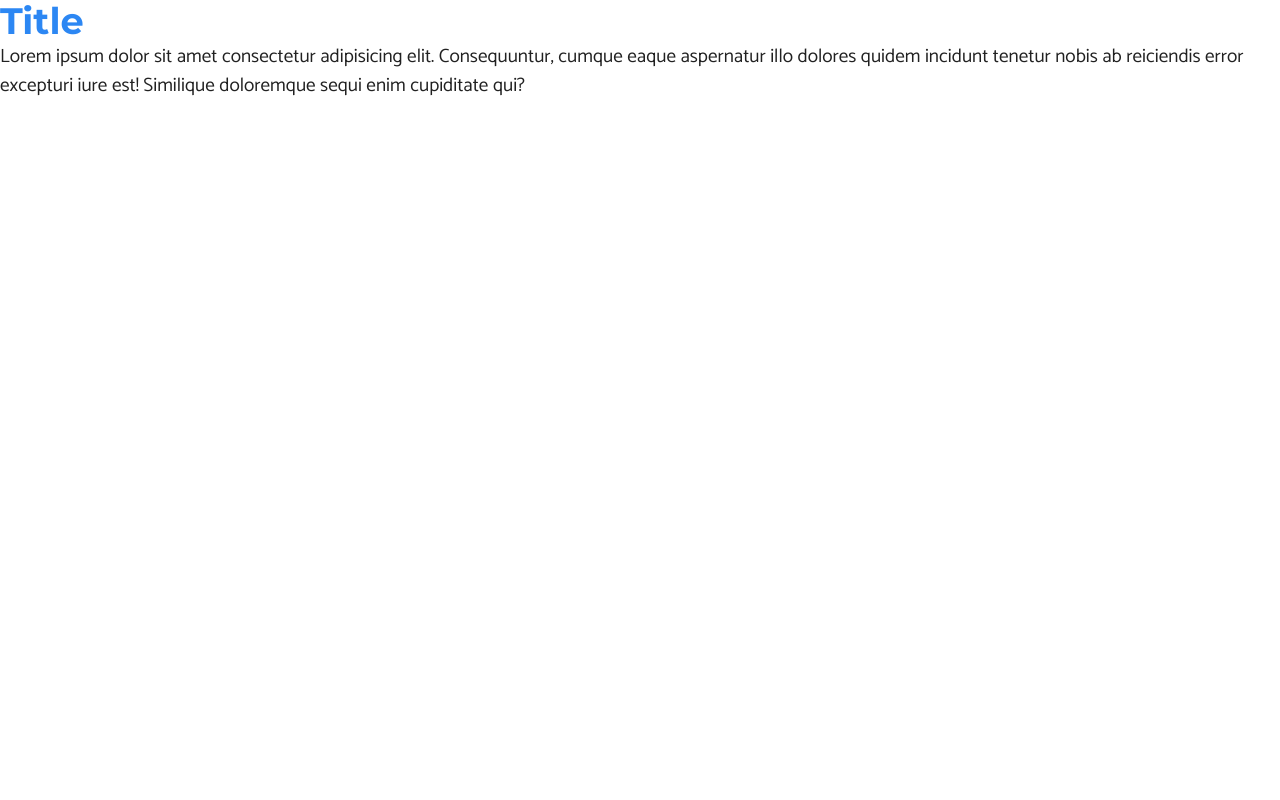
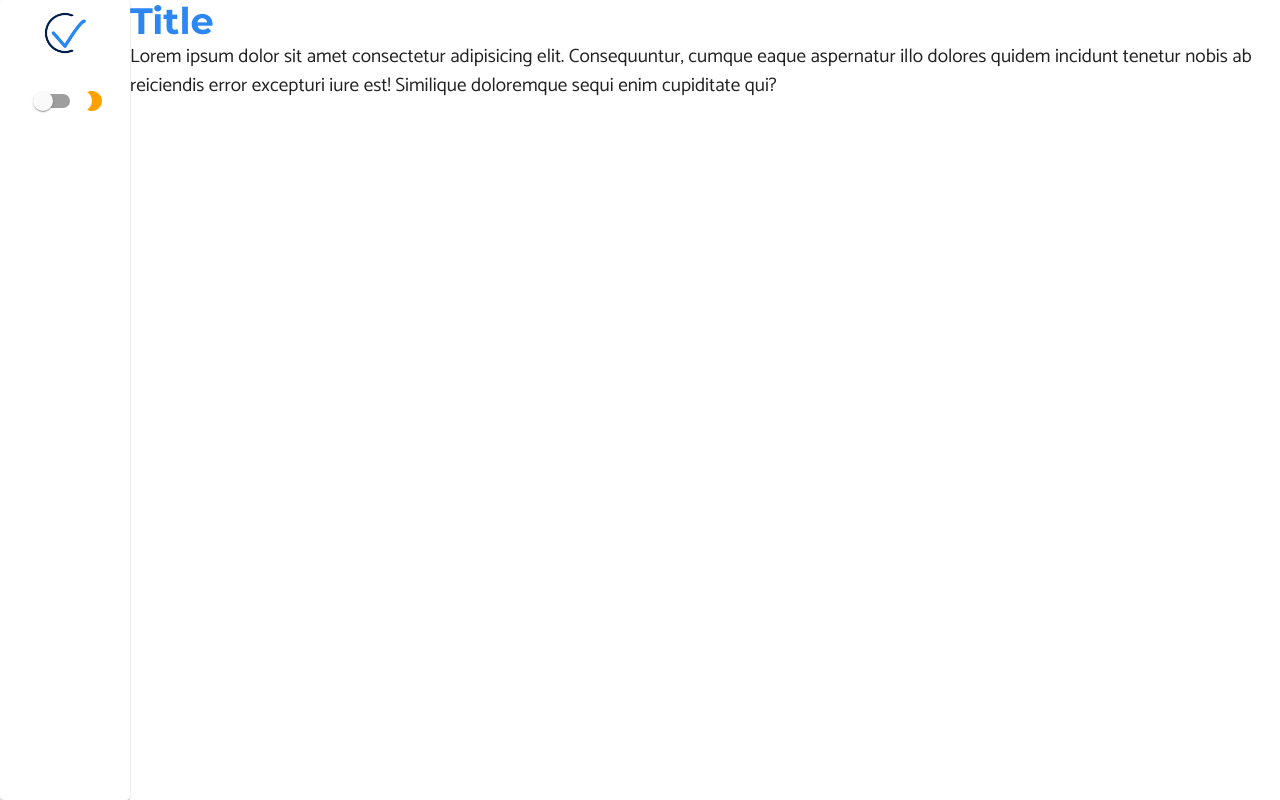
Before and after one commit to juliensale/todo-app, a Next.js app in the folder frontend/app/: page / in a window 1280 px wide. Built offline with nearby package versions, Linux system fonts and the light colour scheme.

Commit message:
Base Navigation

```diff
--- /dev/null
+++ b/frontend/app/components/Layout/Drawer.tsx
@@ -0,0 +1,73 @@
+import { useContext } from "react"
+import { NavigationContext } from "./Navigation"
+import { createStyles, Drawer as MuiDrawer, makeStyles, Theme } from '@material-ui/core'
+import FullPanel from './FullPanel'
+
+
+
+import React, { FC, useMemo } from 'react';
+import { ClassNameMap } from "@material-ui/styles";
+
+const useStyles = makeStyles((theme: Theme) => {
+	return createStyles({
+		logoContainer: {
+			display: 'grid',
+			placeItems: 'center',
+			marginTop: '.5em',
+			marginBottom: '1.5em'
+		},
+		switchContainer: {
+			display: 'flex',
+			flexDirection: 'row',
+			alignItems: 'center',
+			justifyContent: 'center'
+		},
+		moon: {
+			color: '#ffa200'
+		}
+	})
+})
+
+type ContextType = {
+	classes: ClassNameMap,
+	drawerOpen: boolean,
+	closeDrawer: () => void,
+	darkMode: boolean,
+	setDarkMode: React.Dispatch<React.SetStateAction<boolean>>
+}
+const DrawerContext = React.createContext({} as ContextType)
+const { Provider } = DrawerContext
+
+const Drawer: FC = ({ children }) => {
+	const { drawerOpen, closeDrawer, darkMode, setDarkMode } = useContext(NavigationContext)
+	const classes = useStyles()
+	const value = useMemo(() => ({
+		classes,
+		drawerOpen,
+		closeDrawer,
+		darkMode,
+		setDarkMode
+	}), [classes, drawerOpen, closeDrawer, darkMode, setDarkMode])
+
+	return (
+		<Provider value={value}>
+			<MuiDrawer anchor="left" open={drawerOpen} onClose={closeDrawer}>
+				{children}
+			</MuiDrawer>
+		</Provider>
+	)
+}
+
+
+type UsageProps = {
+
+}
+const Usage: FC<UsageProps> = (props) => {
+	return (
+		<Drawer {...props}>
+			<FullPanel />
+		</Drawer>
+	)
+}
+
+export default (Usage)
--- /dev/null
+++ b/frontend/app/components/Layout/FullPanel.tsx
@@ -0,0 +1,100 @@
+import { useContext } from "react"
+import { NavigationContext } from "./Navigation"
+import { Container, createStyles, makeStyles, Switch, Theme } from '@material-ui/core'
+import Image from 'next/image'
+import { Brightness2 as MoonIcon } from '@material-ui/icons';
+
+
+
+import React, { FC, useMemo } from 'react';
+import { ClassNameMap } from "@material-ui/styles";
+
+const useStyles = makeStyles((theme: Theme) => {
+	return createStyles({
+		logoContainer: {
+			display: 'grid',
+			placeItems: 'center',
+			marginTop: '.5em',
+			marginBottom: '1.5em'
+		},
+		switchContainer: {
+			display: 'flex',
+			flexDirection: 'row',
+			alignItems: 'center',
+			justifyContent: 'center'
+		},
+		moon: {
+			color: '#ffa200'
+		}
+	})
+})
+
+type ContextType = {
+	classes: ClassNameMap,
+	darkMode: boolean,
+	setDarkMode: React.Dispatch<React.SetStateAction<boolean>>
+}
+const FullPanelContext = React.createContext({} as ContextType)
+const { Provider } = FullPanelContext
+
+const FullPanel: FC = ({ children }) => {
+	const { darkMode, setDarkMode } = useContext(NavigationContext)
+	const classes = useStyles()
+	const value = useMemo(() => ({
+		classes,
+		darkMode,
+		setDarkMode
+	}), [classes, darkMode, setDarkMode])
+
+	return (
+		<Provider value={value}>
+			{children}
+		</Provider>
+	)
+}
+
+const Logo: FC = () => {
+	const { classes } = useContext(FullPanelContext)
+	return (
+		<div className={classes.logoContainer}>
+			<Image src="/PWA/apple-icon.png" alt="Checker Logo" width={50} height={50} />
+		</div>
+	)
+}
+
+const DarkModeSwitcher: FC = () => {
+	const { classes, darkMode, setDarkMode } = useContext(FullPanelContext)
+	const switchMode = () => {
+		try {
+			localStorage.setItem('dark-mode', darkMode ? 'false' : 'true')
+		} catch { }
+		setDarkMode(!darkMode)
+	}
+
+	return (
+		<div className={classes.switchContainer} title="Set Dark Mode">
+			<Switch
+				color="primary"
+				checked={darkMode}
+				onChange={switchMode}
+			/>
+			<MoonIcon className={classes.moon} />
+		</div>
+	)
+}
+
+type UsageProps = {
+
+}
+const Usage: FC<UsageProps> = (props) => {
+	return (
+		<FullPanel {...props}>
+			<Container>
+				<Logo />
+				<DarkModeSwitcher />
+			</Container>
+		</FullPanel>
+	)
+}
+
+export default (Usage)
--- /dev/null
+++ b/frontend/app/components/Layout/Layout.tsx
@@ -0,0 +1,18 @@
+import React, { FC, ReactNode } from 'react'
+import Navigation from './Navigation'
+
+type Props = {
+	children: ReactNode,
+	darkMode: boolean,
+	setDarkMode: React.Dispatch<React.SetStateAction<boolean>>
+}
+const Layout: FC<Props> = ({ children, darkMode, setDarkMode }) => {
+	return (
+		<div style={{ display: 'flex', flexDirection: 'row' }}>
+			<Navigation darkMode={darkMode} setDarkMode={setDarkMode} />
+			{children}
+		</div>
+	)
+}
+
+export default Layout
--- /dev/null
+++ b/frontend/app/components/Layout/Navigation.tsx
@@ -0,0 +1,66 @@
+import { Paper, useMediaQuery } from '@material-ui/core';
+import React, { FC, useMemo, useState } from 'react';
+import FullPanel from './FullPanel'
+import ReducedPanel from './ReducedPanel'
+import Drawer from './Drawer'
+
+type ContextType = {
+	drawerOpen: boolean,
+	openDrawer: () => void,
+	closeDrawer: () => void,
+	darkMode: boolean,
+	setDarkMode: React.Dispatch<React.SetStateAction<boolean>>
+}
+export const NavigationContext = React.createContext({} as ContextType)
+const { Provider } = NavigationContext
+
+type NavigationProps = {
+	children: React.ReactNode | React.ReactNode[]
+	darkMode: boolean,
+	setDarkMode: React.Dispatch<React.SetStateAction<boolean>>
+}
+const Navigation: FC<NavigationProps> = ({ children, darkMode, setDarkMode }) => {
+
+	const [drawerOpen, setDrawerOpen] = useState(false)
+	const openDrawer = () => { setDrawerOpen(true) }
+	const closeDrawer = () => { setDrawerOpen(false) }
+	const value = useMemo(() => ({
+		drawerOpen,
+		openDrawer,
+		closeDrawer,
+		darkMode,
+		setDarkMode
+	}), [drawerOpen, openDrawer, closeDrawer, darkMode, setDarkMode])
+
+	return (
+		<Provider value={value}>
+			<Paper style={{ height: '100vh' }}>
+				{children}
+			</Paper>
+		</Provider>
+	)
+}
+
+type UsageProps = {
+	darkMode: boolean,
+	setDarkMode: React.Dispatch<React.SetStateAction<boolean>>
+}
+const Usage: FC<UsageProps> = (props) => {
+	const isMediaPhone = useMediaQuery('(max-width:700px)')
+	return (
+		<Navigation {...props}>
+			{
+				isMediaPhone
+					? <>
+						<ReducedPanel />
+						<Drawer />
+					</>
+					: <FullPanel />
+			}
+		</Navigation>
+	)
+}
+
+
+
+export default (Usage)
--- /dev/null
+++ b/frontend/app/components/Layout/ReducedPanel.tsx
@@ -0,0 +1,113 @@
+import React, { FC, useMemo } from 'react';
+import { ClassNameMap } from "@material-ui/styles";
+import { useContext } from "react"
+import { NavigationContext } from "./Navigation"
+import { Box, ButtonBase, createStyles, makeStyles, Theme } from '@material-ui/core'
+import Image from 'next/image'
+import { Brightness2 as MoonIcon } from '@material-ui/icons';
+import MenuOpenIcon from '@material-ui/icons/MenuOpen';
+
+const useStyles = makeStyles((theme: Theme) => {
+	const darkTheme = theme.palette.type === 'dark'
+	return createStyles({
+		logoContainer: {
+			display: 'grid',
+			placeItems: 'center',
+			marginTop: '.5em',
+			marginBottom: '1.5em'
+		},
+		switchContainer: {
+			display: 'flex',
+			flexDirection: 'row',
+			alignItems: 'center',
+			justifyContent: 'center'
+		},
+		moon: {
+			color: '#ffa200'
+		},
+		clickBox: {
+			padding: '.5em',
+			borderBottom: `1px solid ${theme.palette.divider}`
+
+		}
+	})
+})
+
+type ContextType = {
+	classes: ClassNameMap,
+	darkMode: boolean,
+	setDarkMode: React.Dispatch<React.SetStateAction<boolean>>,
+	openDrawer: () => void
+}
+const ReducedPanelContext = React.createContext({} as ContextType)
+const { Provider } = ReducedPanelContext
+
+const ReducedPanel: FC = ({ children }) => {
+	const { darkMode, setDarkMode, openDrawer } = useContext(NavigationContext)
+	const classes = useStyles()
+	const value = useMemo(() => ({
+		classes,
+		darkMode,
+		setDarkMode,
+		openDrawer
+	}), [classes, darkMode, setDarkMode, openDrawer])
+
+	return (
+		<Provider value={value}>
+			{children}
+		</Provider>
+	)
+}
+
+
+type ClickBoxProps = {
+	children: React.ReactNode,
+	onClick: React.MouseEventHandler<any>
+}
+const ClickBox: FC<ClickBoxProps> = ({ children, onClick }) => {
+	const { classes } = useContext(ReducedPanelContext)
+	return (
+		<ButtonBase className={classes.clickBox} onClick={onClick}>
+			{children}
+		</ButtonBase>
+	)
+}
+
+const DrawerBurger: FC = () => {
+	const { openDrawer } = useContext(ReducedPanelContext)
+	return (
+		<ClickBox onClick={openDrawer}>
+			<MenuOpenIcon />
+		</ClickBox>
+	)
+}
+
+const DarkModeSwitcher: FC = () => {
+	const { classes, darkMode, setDarkMode } = useContext(ReducedPanelContext)
+	const switchMode = () => {
+		try {
+			localStorage.setItem('dark-mode', darkMode ? 'false' : 'true')
+		} catch { }
+		setDarkMode(!darkMode)
+	}
+
+	return (
+		<ClickBox onClick={switchMode}>
+			<MoonIcon className={classes.moon} />
+		</ClickBox>
+	)
+}
+
+type UsageProps = {
+
+}
+const Usage: FC<UsageProps> = (props) => {
+	return (
+		<ReducedPanel {...props}>
+			<DrawerBurger />
+			<DarkModeSwitcher />
+		</ReducedPanel>
+	)
+}
+
+export default (Usage)
--- a/frontend/app/package.json
+++ b/frontend/app/package.json
@@ -10,6 +10,7 @@
   },
   "dependencies": {
     "@material-ui/core": "^4.12.3",
+    "@material-ui/icons": "^4.11.2",
     "next": "11.1.2",
     "react": "17.0.2",
     "react-dom": "17.0.2"
--- a/frontend/app/pages/_app.tsx
+++ b/frontend/app/pages/_app.tsx
@@ -1,10 +1,11 @@
-import { useEffect, useMemo, useState } from 'react'
+import React, { useEffect, useMemo, useState } from 'react'
 import '../styles/globals.css'
 import type { AppProps } from 'next/app'
 import { createTheme } from '@material-ui/core/styles'
 import { ThemeProvider } from '@material-ui/styles'
-import { CssBaseline, darken } from '@material-ui/core'
+import { CssBaseline } from '@material-ui/core'
 import { getTheme } from '../components/Theme'
+import Layout from '../components/Layout/Layout'
 
 
 
@@ -20,7 +21,9 @@ function MyApp({ Component, pageProps }: AppProps) {
   return (
     <ThemeProvider theme={theme}>
       <CssBaseline />
-      <Component {...pageProps} />
+      <Layout darkMode={darkMode} setDarkMode={setDarkMode}>
+        <Component {...pageProps} />
+      </Layout>
     </ThemeProvider>
 
 
```
Also changed, not shown: frontend/app/components/Theme.tsx (+27 -27 lines), 1 other file (tests, documents, lock files or other folders).
